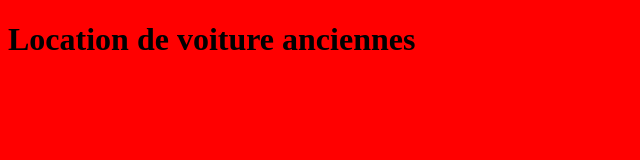
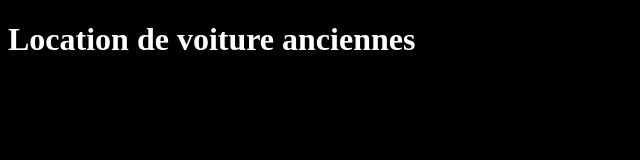
Before and after one commit to FaniryNantenaina/locationVoiture, a plain HTML site: page index.html in a window 1280 px wide. Shown: the whole page, without its empty margins (0-640 px from the left). Drawn offline with Linux system fonts and the light colour scheme.

Commit message:
modif la couleur de background

```diff
--- a/index.html
+++ b/index.html
@@ -6,7 +6,7 @@
     <meta name="viewport" content="width=device-width, initial-scale=1.0">
     <title>Document</title>
 </head>
-<body style="background-color: red;">
-    <h1>Location de voiture anciennes</h1>
+<body style="background-color: black;">
+    <h1 style="color: white;">Location de voiture anciennes</h1>
 </body>
 </html>
```
